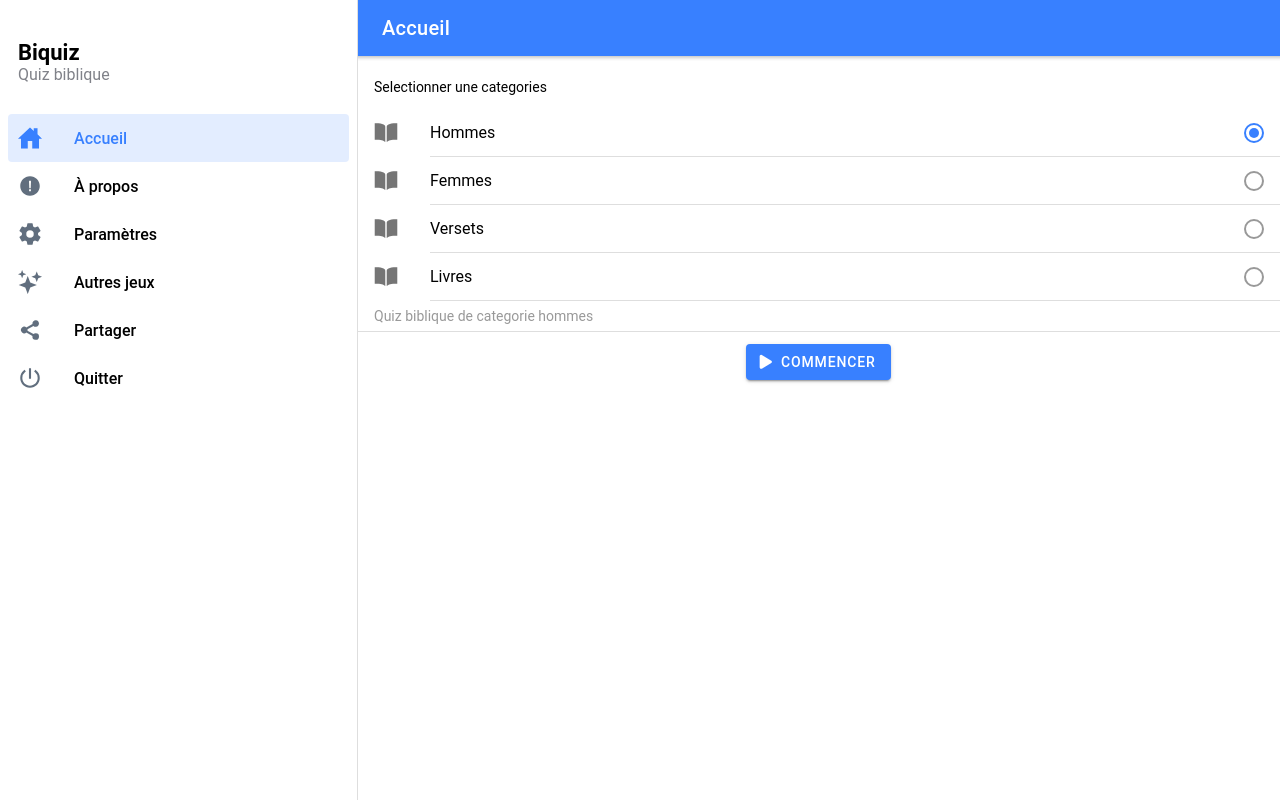
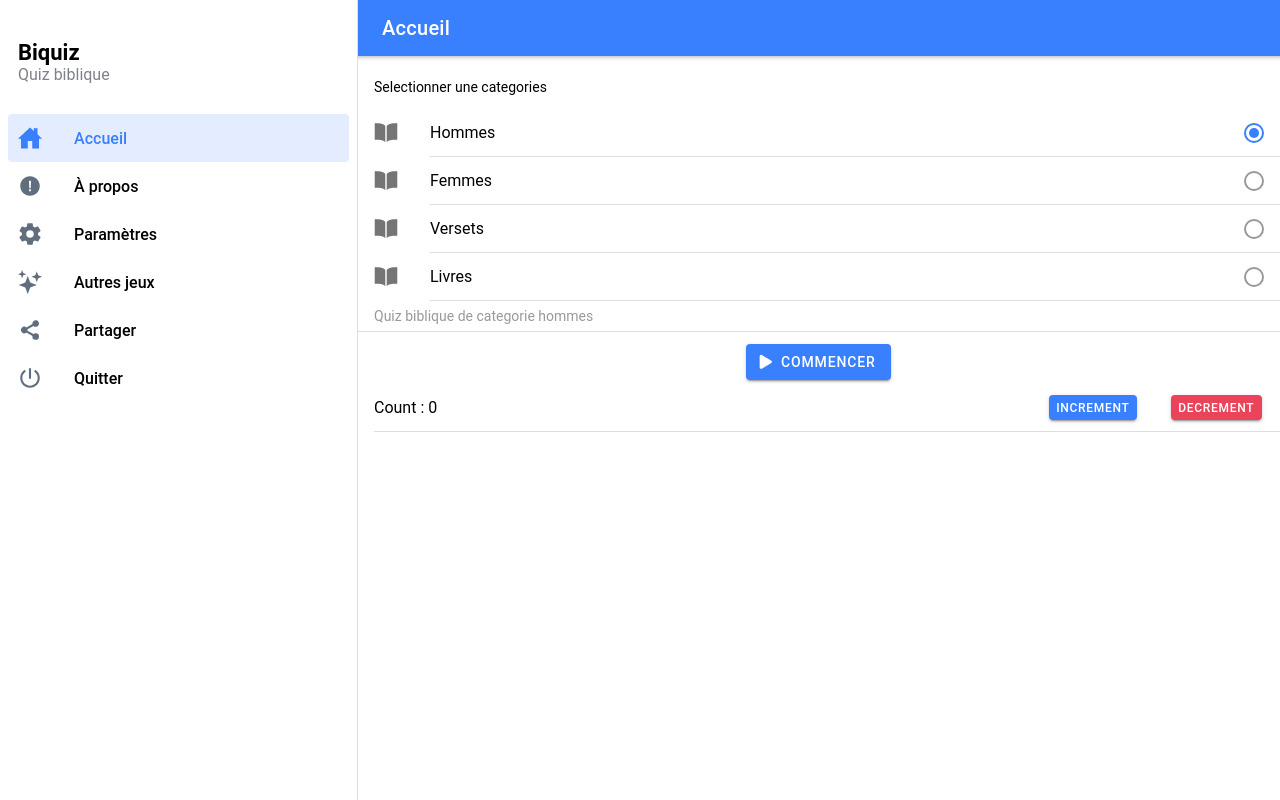
Before and after one commit to bleriotnoguia/biquiz-app, a React (Create React App) app: page / in a window 1280 px wide. Built offline with nearby package versions, Linux system fonts and the light colour scheme.

Commit message:
redux & demo counter added

```diff
--- a/package.json
+++ b/package.json
@@ -13,11 +13,13 @@
     "@capacitor/status-bar": "4.0.1",
     "@ionic/react": "^6.3.6",
     "@ionic/react-router": "^6.3.6",
+    "@reduxjs/toolkit": "^1.9.0",
     "@testing-library/jest-dom": "^5.11.9",
     "@testing-library/react": "^11.2.5",
     "@testing-library/user-event": "^12.6.3",
     "@types/jest": "^26.0.20",
     "@types/node": "^12.19.15",
+    "@types/react-redux": "^7.1.24",
     "@types/react-router": "^5.1.11",
     "@types/react-router-dom": "^5.1.7",
     "cordova-plugin-x-socialsharing": "^6.0.3",
@@ -25,6 +27,7 @@
     "ionicons": "^5.4.0",
     "react": "^18.2.0",
     "react-dom": "^18.2.0",
+    "react-redux": "^8.0.5",
     "react-router": "^5.2.0",
     "react-router-dom": "^5.2.0",
     "react-scripts": "^5.0.1",
--- /dev/null
+++ b/src/Reducer.ts
@@ -0,0 +1,41 @@
+import { combineReducers, createSlice } from '@reduxjs/toolkit';
+
+
+interface  CounterState {
+  count: number
+}
+
+const defaultCounterState:CounterState = {
+    count: 0
+}
+
+
+const counterSlice = createSlice({
+	initialState: defaultCounterState,
+	name: 'counter',
+	reducers: {
+		increment: state => {
+			state.count = state.count + 1
+        },
+        decrement: state => {
+			state.count = state.count - 1
+        }
+    }
+});
+
+
+//actions
+export const {
+    increment,
+    decrement
+} = counterSlice.actions;
+
+
+//selectors
+export const selectCounter = (state: { counter: CounterState; }) => state.counter;
+
+
+// combine reducers
+export const rootReducer = combineReducers({
+	counter: counterSlice.reducer
+})
--- /dev/null
+++ b/src/Store.ts
@@ -0,0 +1,6 @@
+import { configureStore } from '@reduxjs/toolkit';
+import { rootReducer } from './Reducer';
+
+export const store = configureStore({
+	reducer: rootReducer
+});
--- a/src/index.tsx
+++ b/src/index.tsx
@@ -3,12 +3,16 @@ import { createRoot } from 'react-dom/client';
 import App from './App';
 import * as serviceWorkerRegistration from './serviceWorkerRegistration';
 import reportWebVitals from './reportWebVitals';
+import { Provider } from 'react-redux'
+import { store } from './Store';
 
 const container = document.getElementById('root')
 const root = createRoot(container!)
 
 root.render(<React.StrictMode>
-  <App />
+  <Provider store={store}>
+    <App />
+  </Provider>
 </React.StrictMode>);
 
 // If you want your app to work offline and load faster, you can change
--- a/src/pages/Home.tsx
+++ b/src/pages/Home.tsx
@@ -2,6 +2,8 @@ import { IonButtons, IonContent, IonHeader, IonMenuButton, IonPage, IonTitle, Io
 import { bookSharp, play } from 'ionicons/icons';
 import {useState} from 'react'
 import categories from '../data/categories.json'
+import { useDispatch, useSelector } from 'react-redux';
+import { decrement, increment, selectCounter } from '../Reducer';
 
 interface CategoryConfig{
   id: number;
@@ -10,6 +12,9 @@ interface CategoryConfig{
 
 const Home: React.FC = () => {
   const [category, setCategory] = useState<CategoryConfig>(categories[0]);
+
+  const counter = useSelector(selectCounter);
+  const dispatch = useDispatch();
 
   const handleCategorySelected = (category_id: number) => {
     var category_selected = categories.find((item) => item.id === category_id)
@@ -44,6 +49,11 @@ const Home: React.FC = () => {
         <div className="ion-text-center">
           <IonButton routerLink={`/page/quiz/category/${category.id}`} color="primary"><IonIcon icon={play} slot="start" /> Commencer</IonButton>
         </div>
+        <IonItem>
+          Count : {counter?.count || 0}
+          <IonButton slot="end" onClick={() => dispatch(increment())} > Increment</IonButton>
+          <IonButton slot="end" color="danger" onClick={() => dispatch(decrement())} > Decrement</IonButton>
+        </IonItem>
       </IonContent>
     </IonPage>
   );
```
Also changed, not shown: 1 other file (tests, documents, lock files or other folders).
